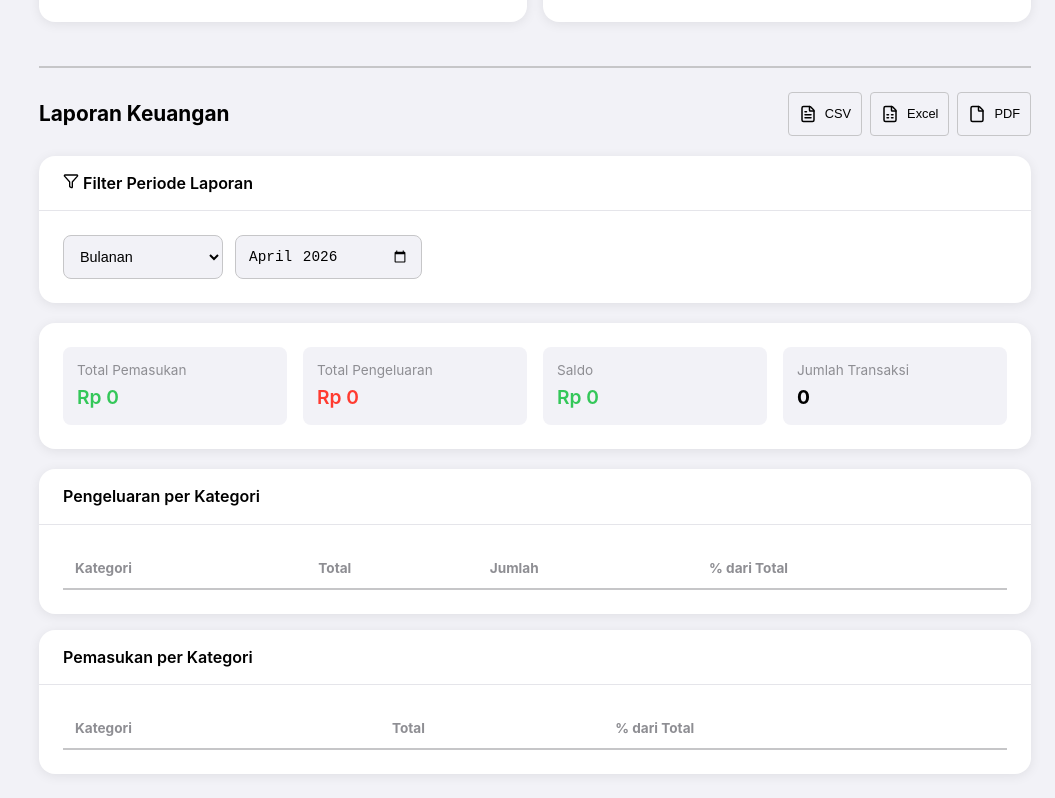
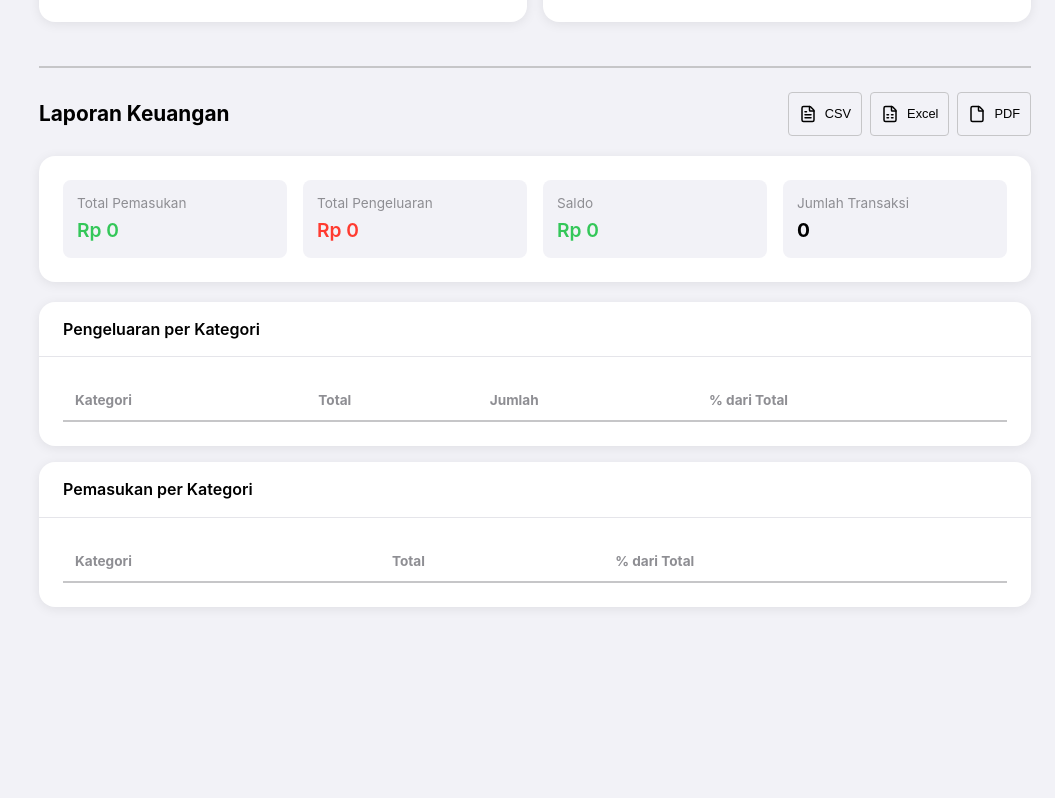
Before and after one commit to QABroadFar/QABroadFar, a React (Vite) app in the folder keuangan-keluarga/: page / in a window 1280 px wide. Shown: the part 1869-2667 px from the top of the page, without its empty margins (225-1280 px from the left). After the commit the page ends 2500 px from the top, so only its background shows below. Built offline with nearby package versions, Linux system fonts and the light colour scheme.

Commit message:
modified:   keuangan-keluarga/src/pages/Dashboard.jsx

```diff
--- a/keuangan-keluarga/src/pages/Dashboard.jsx
+++ b/keuangan-keluarga/src/pages/Dashboard.jsx
@@ -547,40 +547,6 @@ export default function Dashboard() {
           </div>
         </div>
 
-        <Card>
-          <CardHeader>
-            <CardTitle><Filter size={16} /> Filter Periode Laporan</CardTitle>
-          </CardHeader>
-          <CardBody>
-            <div className="date-filter">
-              <select
-                value={dateMode}
-                onChange={e => setDateMode(e.target.value)}
-                className="filter-select"
-              >
-                <option value="month">Bulanan</option>
-                <option value="custom">Custom Tanggal</option>
-              </select>
-
-              {dateMode === 'month' && (
-                <input
-                  type="month"
-                  value={selectedMonth}
-                  onChange={e => setSelectedMonth(e.target.value)}
-                  className="filter-select"
-                />
-              )}
-
-              {dateMode === 'custom' && (
-                <>
-                  <input type="date" value={reportDateRange.from} onChange={e => setReportDateRange(prev => ({ ...prev, from: e.target.value }))} className="filter-select" />
-                  <span>sampai</span>
-                  <input type="date" value={reportDateRange.to} onChange={e => setReportDateRange(prev => ({ ...prev, to: e.target.value }))} className="filter-select" />
-                </>
-              )}
-            </div>
-          </CardBody>
-        </Card>
 
         <Card>
           <CardBody className="summary-card">
```
